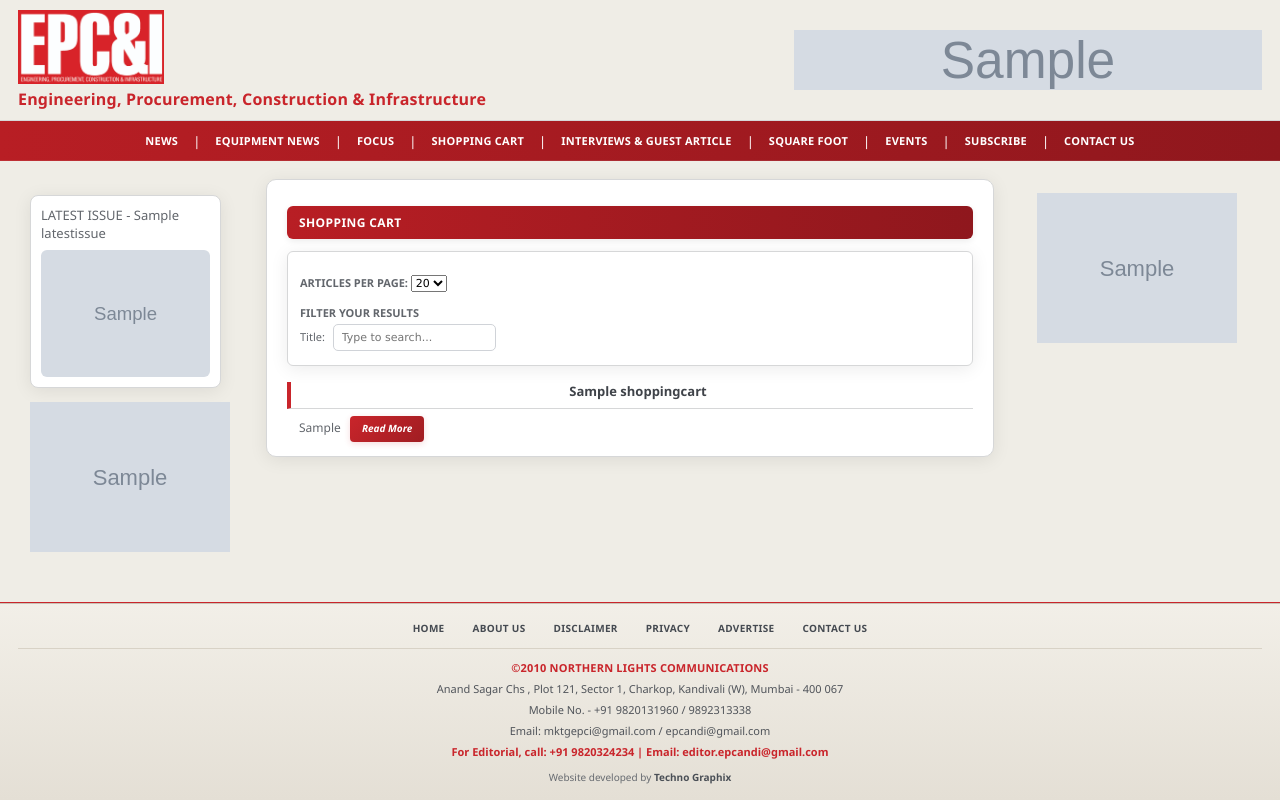
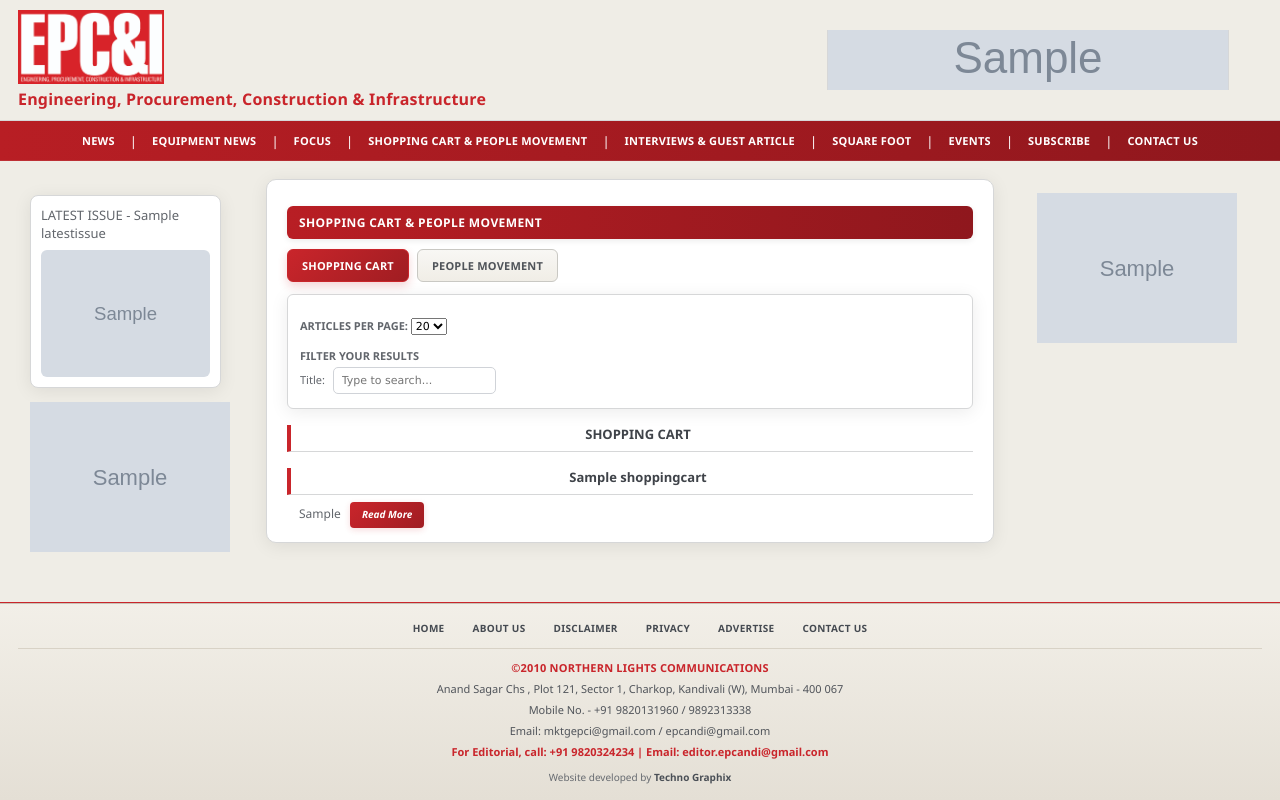
Before and after one commit to Jaideep24/epcandi, a Django app: page /shopping-cart/ in a window 1280 px wide. Run offline with Django 3.2, Linux system fonts and the light colour scheme; data comes from the database, SQL or seed files in the repository; tables that the repository leaves empty hold one stand-in row (values such as "Sample post"); grey boxes marked "Sample" are stand-in pictures.

```diff
--- a/epcandiapp/Templates/epcandiapp/articles.html
+++ b/epcandiapp/Templates/epcandiapp/articles.html
@@ -8,7 +8,7 @@
 {% for i in Articles %}
 <div class="list-article-header">{{ i.heading }}</div>
 <div class="list-article-presci">
-    {{ i.article|truncatechars:280|linebreaks }}
+    {{ i.article|truncatechars:500|linebreaks }}
     <a href="{% url 'article-detail' i.id %}" class="list-read-more">Read More</a>
 </div>
 {% if not forloop.last %}<div class="list-seperator">*****</div>{% endif %}
--- a/epcandiapp/Templates/epcandiapp/base.html
+++ b/epcandiapp/Templates/epcandiapp/base.html
@@ -37,7 +37,7 @@
                 <a href="{% url 'news' %}">NEWS</a><span class="menu-pipe">|</span>
                 <a href="{% url 'equipment' %}">EQUIPMENT NEWS</a><span class="menu-pipe">|</span>
                 <a href="{% url 'focus' %}">FOCUS</a><span class="menu-pipe">|</span>
-                <a href="{% url 'shopping_cart' %}">SHOPPING CART</a><span class="menu-pipe">|</span>
+                <a href="{% url 'shopping_cart' %}">SHOPPING CART &amp; PEOPLE MOVEMENT</a><span class="menu-pipe">|</span>
                 <a href="{% url 'guest_article' %}">INTERVIEWS &amp; GUEST ARTICLE</a><span class="menu-pipe">|</span>
                 <a href="{% url 'square_foot' %}">SQUARE FOOT</a><span class="menu-pipe">|</span>
                 <a href="{% url 'events' %}">EVENTS</a><span class="menu-pipe">|</span>
--- a/epcandiapp/Templates/epcandiapp/emailer.html
+++ b/epcandiapp/Templates/epcandiapp/emailer.html
@@ -7,7 +7,7 @@
 <div class="list-toolbar">EQUIPMENT NEWS</div>
 {% for i in equipment_items %}
 <div class="list-article-header">{{ i.heading }}</div>
-<div class="list-article-presci">{{ i.equipment_news|render_richtext|striptags|truncatechars:280 }} <a href="{% url 'equipment-detail' i.id %}" class="list-read-more">Read More</a></div>
+<div class="list-article-presci">{{ i.equipment_news|render_richtext|striptags|truncatechars:500 }} <a href="{% url 'equipment-detail' i.id %}" class="list-read-more">Read More</a></div>
 {% if not forloop.last %}<div class="list-seperator">*****</div>{% endif %}
 {% empty %}
 <div class="list-article-presci">No equipment news available.</div>
--- a/epcandiapp/Templates/epcandiapp/equipment_news.html
+++ b/epcandiapp/Templates/epcandiapp/equipment_news.html
@@ -8,7 +8,7 @@
 {% include "epcandiapp/partials/list_controls.html" %}
 {% for i in equipment_items %}
 <div class="list-article-header">{{ i.heading }}</div>
-<div class="list-article-presci">{{ i.equipment_news|render_richtext|striptags|truncatechars:280 }} <a href="{% url 'equipment-detail' i.id %}" class="list-read-more">Read More</a></div>
+<div class="list-article-presci">{{ i.equipment_news|render_richtext|striptags|truncatechars:500 }} <a href="{% url 'equipment-detail' i.id %}" class="list-read-more">Read More</a></div>
 {% if not forloop.last %}<div class="list-seperator">*****</div>{% endif %}
 {% empty %}
 <div class="list-article-presci">No equipment news available.</div>
--- a/epcandiapp/Templates/epcandiapp/focus.html
+++ b/epcandiapp/Templates/epcandiapp/focus.html
@@ -9,7 +9,7 @@
 {% for i in focus_items %}
 <div class="list-article-header">{{ i.heading }}</div>
 <div class="focus-category">Category: {{ i.category_label }}</div>
-<div class="list-article-presci">{{ i.article|render_richtext|striptags|truncatechars:280 }} <a href="{% url 'focus-detail' i.id %}" class="list-read-more">Read More</a></div>
+<div class="list-article-presci">{{ i.article|render_richtext|striptags|truncatechars:500 }} <a href="{% url 'focus-detail' i.id %}" class="list-read-more">Read More</a></div>
 {% if not forloop.last %}<div class="list-seperator">*****</div>{% endif %}
 {% empty %}
 <div class="list-article-presci">No articles available.</div>
--- a/epcandiapp/Templates/epcandiapp/guest_article.html
+++ b/epcandiapp/Templates/epcandiapp/guest_article.html
@@ -49,7 +49,7 @@
 {% if section == 'guest-articles' %}
     {% for i in items %}
     <div class="list-article-header">{{ i.heading }}</div>
-    <div class="list-article-presci">{{ i.article|render_richtext|striptags|truncatechars:280 }} <a href="{% url 'guest-article-detail' i.id %}" class="list-read-more">Read More</a></div>
+    <div class="list-article-presci">{{ i.article|render_richtext|striptags|truncatechars:500 }} <a href="{% url 'guest-article-detail' i.id %}" class="list-read-more">Read More</a></div>
     {% if not forloop.last %}<div class="list-seperator">*****</div>{% endif %}
     {% empty %}
     <div class="list-article-presci">No guest articles available.</div>
@@ -57,7 +57,7 @@
 {% else %}
     {% for i in items %}
     <div class="list-article-header">{{ i.heading }}</div>
-    <div class="list-article-presci">{{ i.interview|render_richtext|striptags|truncatechars:280 }} <a href="{% url 'interview-detail' i.id %}" class="list-read-more">Read More</a></div>
+    <div class="list-article-presci">{{ i.interview|render_richtext|striptags|truncatechars:500 }} <a href="{% url 'interview-detail' i.id %}" class="list-read-more">Read More</a></div>
     {% if not forloop.last %}<div class="list-seperator">*****</div>{% endif %}
     {% empty %}
     <div class="list-article-presci">No interviews available.</div>
--- a/epcandiapp/Templates/epcandiapp/interview.html
+++ b/epcandiapp/Templates/epcandiapp/interview.html
@@ -7,7 +7,7 @@
 {% include "epcandiapp/partials/list_controls.html" %}
 {% for i in Interviews %}
 <div class="list-article-header">{{ i.heading }}</div>
-<div class="list-article-presci">{{ i.Interview|truncatechars:280|linebreaks }} <a href="{% url 'interview-detail' i.id %}" class="list-read-more">Read More</a></div>
+<div class="list-article-presci">{{ i.Interview|truncatechars:500|linebreaks }} <a href="{% url 'interview-detail' i.id %}" class="list-read-more">Read More</a></div>
 {% if not forloop.last %}<div class="list-seperator">*****</div>{% endif %}
 {% empty %}
 <div class="list-article-presci">No interviews available.</div>
--- a/epcandiapp/Templates/epcandiapp/news.html
+++ b/epcandiapp/Templates/epcandiapp/news.html
@@ -14,7 +14,7 @@
 		<div class="list-article-header">{{ i.heading }}</div>
 		<div class="list-article-date">{{ i.published_on|date:"d/m/Y" }}</div>
 		<div class="list-article-presci">
-	{{ i.news|render_richtext|striptags|truncatechars:280 }}
+	{{ i.news|render_richtext|striptags|truncatechars:500 }}
 			<a href="{% url 'news-detail' i.id %}" class="list-read-more">Read More</a>
 		</div>
 	</div>
@@ -28,7 +28,7 @@
 <div class="list-article-header">{{ i.heading }}</div>
 <div class="list-article-date">{{ i.published_on|date:"d/m/Y" }}</div>
 <div class="list-article-presci">
-	{{ i.news|render_richtext|striptags|truncatechars:280 }}
+	{{ i.news|render_richtext|striptags|truncatechars:500 }}
     <a href="{% url 'news-detail' i.id %}" class="list-read-more">Read More</a>
 </div>
 {% if not forloop.last %}<div class="list-seperator">*****</div>{% endif %}
--- a/epcandiapp/Templates/epcandiapp/shopping_cart.html
+++ b/epcandiapp/Templates/epcandiapp/shopping_cart.html
@@ -1,17 +1,86 @@
 {% extends "epcandiapp/base.html" %}
 {% load content_filters %}
-{% block page_title %}EPC&amp;I Shopping Cart{% endblock %}
-{% block meta_description %}Browse Shopping Cart updates and announcements from EPC&amp;I.{% endblock %}
-{% block meta_keywords %}EPC shopping cart, construction marketplace, infrastructure buying updates{% endblock %}
+{% block page_title %}EPC&amp;I Shopping Cart &amp; People Movement{% endblock %}
+{% block meta_description %}Browse Shopping Cart and People Movement updates and announcements from EPC&amp;I.{% endblock %}
+{% block meta_keywords %}EPC shopping cart, people movement, construction marketplace, infrastructure buying updates{% endblock %}
 {% block content %}
-<div class="list-toolbar">SHOPPING CART</div>
-{% include "epcandiapp/partials/list_controls.html" %}
-{% for i in shopping_cart_items %}
-<div class="list-article-header">{{ i.heading }}</div>
-<div class="list-article-presci">{{ i.shopping_cart|render_richtext|striptags|truncatechars:280 }} <a href="{% url 'shopping-cart-detail' i.id %}" class="list-read-more">Read More</a></div>
-{% if not forloop.last %}<div class="list-seperator">*****</div>{% endif %}
-{% empty %}
-<div class="list-article-presci">No shopping cart entries available.</div>
-{% endfor %}
-{% include "epcandiapp/partials/pagination.html" %}
+<div class="list-toolbar">SHOPPING CART &amp; PEOPLE MOVEMENT</div>
+
+<div class="content-switch" role="tablist" aria-label="Content Type Switch">
+    <a
+        href="?section=shopping-cart&q={{ q|urlencode }}&page_size={{ page_size }}"
+        class="content-switch-link {% if section == 'shopping-cart' %}is-active{% endif %}"
+        role="tab"
+        aria-selected="{% if section == 'shopping-cart' %}true{% else %}false{% endif %}"
+    >
+        SHOPPING CART
+    </a>
+    <a
+        href="?section=people-movement&q={{ q|urlencode }}&page_size={{ page_size }}"
+        class="content-switch-link {% if section == 'people-movement' %}is-active{% endif %}"
+        role="tab"
+        aria-selected="{% if section == 'people-movement' %}true{% else %}false{% endif %}"
+    >
+        PEOPLE MOVEMENT
+    </a>
+</div>
+
+<form method="get" class="list-filter-form">
+    <input type="hidden" name="section" value="{{ section }}">
+    <div class="list-filter-line">
+        <label for="page_size"><strong>ARTICLES PER PAGE:</strong></label>
+        <select name="page_size" id="page_size" class="articles-per-page">
+            {% for size in page_size_options %}
+            <option value="{{ size }}" {% if page_size == size %}selected{% endif %}>{{ size }}</option>
+            {% endfor %}
+        </select>
+    </div>
+    <div class="list-filter-line"><strong>FILTER YOUR RESULTS</strong></div>
+    <div class="list-filter-line">
+        <label for="q">Title:</label>
+        <input type="text" id="q" name="q" value="{{ q }}" class="list-filter-input" placeholder="Type to search..." autocomplete="off">
+    </div>
+</form>
+
+<div class="list-article-header">
+    {% if section == 'people-movement' %}PEOPLE MOVEMENT{% else %}SHOPPING CART{% endif %}
+</div>
+
+{% if section == 'people-movement' %}
+    {% for i in items %}
+    <div class="list-article-header">{{ i.heading }}</div>
+    <div class="list-article-presci">{{ i.people_movement|render_richtext|striptags|truncatechars:500 }} <a href="{% url 'people-movement-detail' i.id %}" class="list-read-more">Read More</a></div>
+    {% if not forloop.last %}<div class="list-seperator">*****</div>{% endif %}
+    {% empty %}
+    <div class="list-article-presci">No people movement entries available.</div>
+    {% endfor %}
+{% else %}
+    {% for i in items %}
+    <div class="list-article-header">{{ i.heading }}</div>
+    <div class="list-article-presci">{{ i.shopping_cart|render_richtext|striptags|truncatechars:500 }} <a href="{% url 'shopping-cart-detail' i.id %}" class="list-read-more">Read More</a></div>
+    {% if not forloop.last %}<div class="list-seperator">*****</div>{% endif %}
+    {% empty %}
+    <div class="list-article-presci">No shopping cart entries available.</div>
+    {% endfor %}
+{% endif %}
+
+{% if page_obj and page_obj.paginator.num_pages > 1 %}
+<div class="pagination-wrap">
+    {% if page_obj.has_previous %}
+    <a href="?section={{ section }}&q={{ q|urlencode }}&page_size={{ page_size }}&page={{ page_obj.previous_page_number }}" class="pager-link">Previous</a>
+    {% endif %}
+
+    {% for num in page_obj.paginator.page_range %}
+        {% if page_obj.number == num %}
+        <span class="pager-selected">{{ num }}</span>
+        {% else %}
+        <a href="?section={{ section }}&q={{ q|urlencode }}&page_size={{ page_size }}&page={{ num }}" class="pager-link">{{ num }}</a>
+        {% endif %}
+    {% endfor %}
+
+    {% if page_obj.has_next %}
+    <a href="?section={{ section }}&q={{ q|urlencode }}&page_size={{ page_size }}&page={{ page_obj.next_page_number }}" class="pager-link">Next</a>
+    {% endif %}
+</div>
+{% endif %}
 {% endblock %}
--- a/epcandiapp/Templates/epcandiapp/square_foot.html
+++ b/epcandiapp/Templates/epcandiapp/square_foot.html
@@ -8,7 +8,7 @@
 {% include "epcandiapp/partials/list_controls.html" %}
 {% for i in square_foot_items %}
 <div class="list-article-header">{{ i.heading }}</div>
-<div class="list-article-presci">{{ i.square_foot|render_richtext|striptags|truncatechars:280 }} <a href="{% url 'square-foot-detail' i.id %}" class="list-read-more">Read More</a></div>
+<div class="list-article-presci">{{ i.square_foot|render_richtext|striptags|truncatechars:500 }} <a href="{% url 'square-foot-detail' i.id %}" class="list-read-more">Read More</a></div>
 {% if not forloop.last %}<div class="list-seperator">*****</div>{% endif %}
 {% empty %}
 <div class="list-article-presci">No square foot entries available.</div>
--- a/epcandiapp/static/epcandiapp/site.css
+++ b/epcandiapp/static/epcandiapp/site.css
@@ -112,20 +112,22 @@ a:hover
 .topbar-right-banner
 {
     margin-left:auto;
-    width:468px;
-    min-width:468px;
+    width:100%;
+    max-width:468px;
     height:60px;
     display:flex;
     align-items:center;
-    justify-content:flex-end;
+    justify-content:center;
     overflow:hidden;
 }
 .topbar-banner-image
 {
-    width:468px;
-    height:60px;
-    display:block;
+    width:100%;
+    max-width:468px;
+    height:auto;
     object-fit:cover;
+    border-radius:4px;
+    border:1px solid var(--line);
 }
 .topbar-title
 {
@@ -901,6 +903,21 @@ a:hover
     min-width:0;
 }
 
+.subscribe-plan-row
+{
+    margin-bottom:20px;
+    padding:16px;
+    background:#fff;
+    border:1px solid #d7d1c5;
+    border-radius:10px;
+    box-shadow:var(--shadow-soft);
+    display:flex;
+    align-items:center;
+    justify-content:center;
+    gap:16px;
+    font-weight:700;
+}
+
 .event-detail-media-box
 {
     width:100%;
@@ -1825,9 +1842,14 @@ a:hover
 
     .layout-grid
     {
-        grid-template-columns:1fr;
+        display:flex;
+        flex-direction:column;
         gap:14px;
     }
+
+    .content-div { order: 1; }
+    .leftpanel-div { order: 2; }
+    .rightpanel-div { order: 3; }
 
     .leftpanel-div,
     .content-div,
@@ -1901,17 +1923,30 @@ a:hover
         display:flex;
         gap:2px 0px;
         justify-content:flex-start;
+        overflow-x:auto;
+        white-space:nowrap;
+        flex-wrap:nowrap;
+        -webkit-overflow-scrolling:touch;
     }
 
     .topbar-inner
     {
         padding:0px 10px;
         gap:10px;
+        flex-wrap:wrap;
+        justify-content:center;
     }
 
     .topbar-meta
     {
-        display:none;
+        text-align:center;
+        width:100%;
+    }
+
+    .topbar-title
+    {
+        font-size: 13px;
+        margin-top: 2px;
     }
 
     .menu-div a,
@@ -2108,7 +2143,9 @@ a:hover
 
     .form-labels
     {
-        display:none;
+        display:block;
+        margin-bottom: 4px;
+        font-weight: 600;
     }
 
     .form-fields p
--- a/epcandiapp/urls.py
+++ b/epcandiapp/urls.py
@@ -22,6 +22,7 @@ urlpatterns=[
     path("focus/", focus_page, name="focus"),
     path("shopping-cart/", shopping_cart_page, name="shopping_cart"),
     path("shopping-cart/<int:shopping_cart_id>/", shopping_cart_detail_page, name="shopping-cart-detail"),
+    path("people-movement/<int:people_movement_id>/", people_movement_detail_page, name="people-movement-detail"),
     path("guest-article/", guest_article_page, name="guest_article"),
     path("square-foot/", square_foot_page, name="square_foot"),
     path("square-foot/<int:square_foot_id>/", square_foot_detail_page, name="square-foot-detail"),
--- a/epcandiapp/views.py
+++ b/epcandiapp/views.py
@@ -250,10 +250,33 @@ def emailer_page(request):
 
 
 def events_page(request):
-    queryset = Events.objects.all().order_by("-start_date", "-id")
-    context = _paginated_listing_context(request, queryset, title_field="name")
-    context["events"] = context["page_obj"].object_list
-    context.update(_base_context())
+    from datetime import date
+    from django.core.paginator import Paginator
+
+    today = date.today()
+    page_size = _safe_page_size(request.GET.get("page_size"))
+    query_text = request.GET.get("q", "").strip()
+
+    upcoming_qs = Events.objects.filter(end_date__gte=today).order_by("start_date", "id")
+    past_qs = Events.objects.filter(end_date__lt=today).order_by("-start_date", "-id")
+
+    if query_text:
+        upcoming_qs = upcoming_qs.filter(name__icontains=query_text)
+        past_qs = past_qs.filter(name__icontains=query_text)
+
+    combined_list = list(upcoming_qs) + list(past_qs)
+
+    paginator = Paginator(combined_list, page_size)
+    page_obj = paginator.get_page(request.GET.get("page"))
+
+    context = _base_context()
+    context.update({
+        "events": page_obj.object_list,
+        "page_obj": page_obj,
+        "page_size": page_size,
+        "page_size_options": PAGE_SIZE_OPTIONS,
+        "q": query_text,
+    })
     return render(request, "epcandiapp/events.html", context)
 
 
@@ -1289,10 +1312,31 @@ def focus_page(request):
 
 
 def shopping_cart_page(request):
-    queryset = ShoppingCart.objects.order_by("-id")
-    context = _paginated_listing_context(request, queryset, title_field="heading")
-    context["shopping_cart_items"] = context["page_obj"].object_list
-    context.update(_base_context())
+    section = request.GET.get("section", "shopping-cart")
+    query_text = request.GET.get("q", "").strip()
+    page_size = _safe_page_size(request.GET.get("page_size"))
+
+    shopping_cart_queryset = ShoppingCart.objects.order_by("-id")
+    people_movement_queryset = PeopleMovement.objects.order_by("-id")
+
+    if query_text:
+        shopping_cart_queryset = shopping_cart_queryset.filter(heading__icontains=query_text)
+        people_movement_queryset = people_movement_queryset.filter(heading__icontains=query_text)
+
+    if section == "people-movement":
+        page_obj = Paginator(people_movement_queryset, page_size).get_page(request.GET.get("page"))
+    else:
+        page_obj = Paginator(shopping_cart_queryset, page_size).get_page(request.GET.get("page"))
+
+    context = _base_context()
+    context.update({
+        "section": section,
+        "q": query_text,
+        "page_size": page_size,
+        "page_size_options": PAGE_SIZE_OPTIONS,
+        "items": page_obj.object_list,
+        "page_obj": page_obj,
+    })
     return render(request, "epcandiapp/shopping_cart.html", context)
 
 
@@ -1305,7 +1349,20 @@ def shopping_cart_detail_page(request, shopping_cart_id):
         detail_title=item.heading,
         detail_body=item.shopping_cart,
         back_url="shopping_cart",
-        back_label="Back to Shopping Cart",
+        back_label="Back to Shopping Cart & People Movement",
+    )
+
+
+def people_movement_detail_page(request, people_movement_id):
+    item = get_object_or_404(PeopleMovement, id=people_movement_id)
+    return _render_detail_page(
+        request,
+        page_title=f"{item.heading} | EPC&I People Movement",
+        toolbar_title="PEOPLE MOVEMENT",
+        detail_title=item.heading,
+        detail_body=item.people_movement,
+        back_url="shopping_cart",
+        back_label="Back to Shopping Cart & People Movement",
     )
 
 
```
Also changed, not shown: epcandiapp/Templates/epcandiapp/subscribe.html (+18 -12 lines), epcandiapp/admin.py (+8 -0 lines), epcandiapp/models.py (+12 -0 lines), epcandiapp/migrations/0028_peoplemovement_alter_aboutpage_id_and_more.py (added), epcandiapp/static/epcandiapp/upi_qr.jpg (added).
